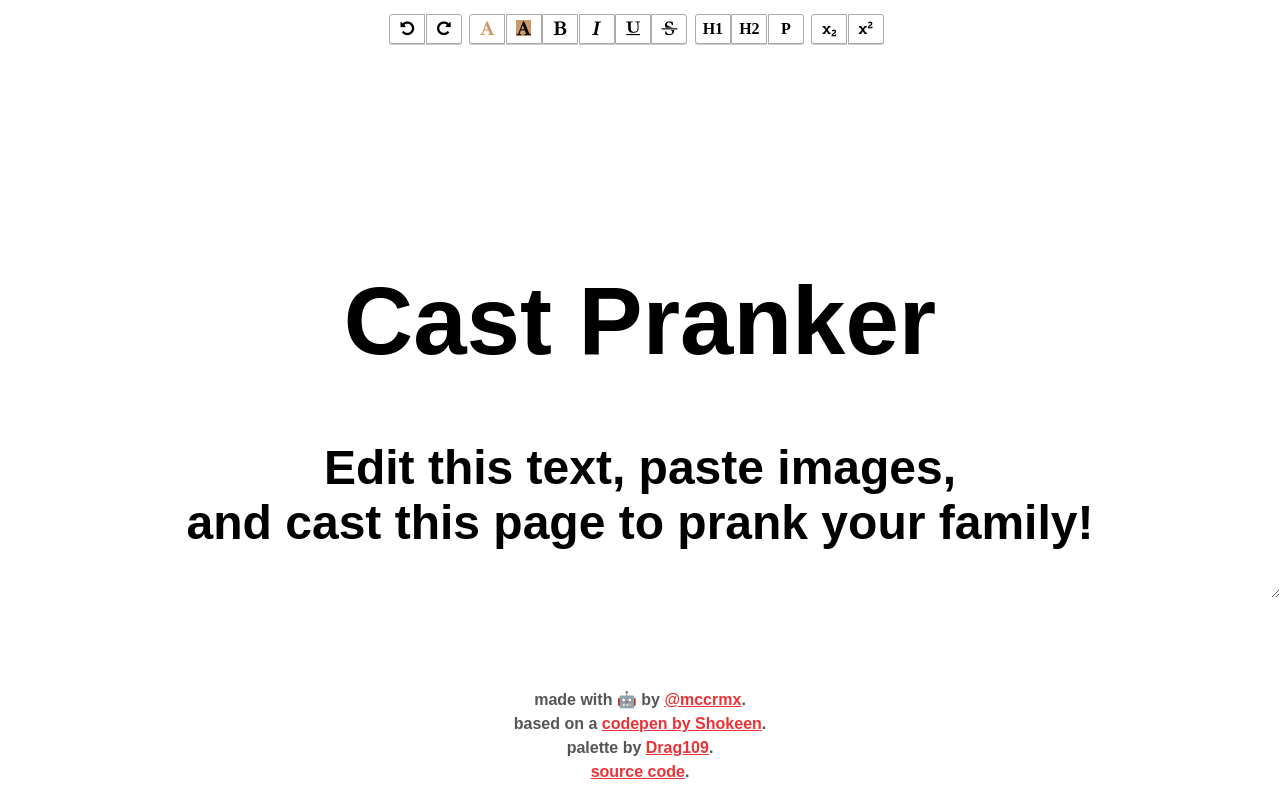
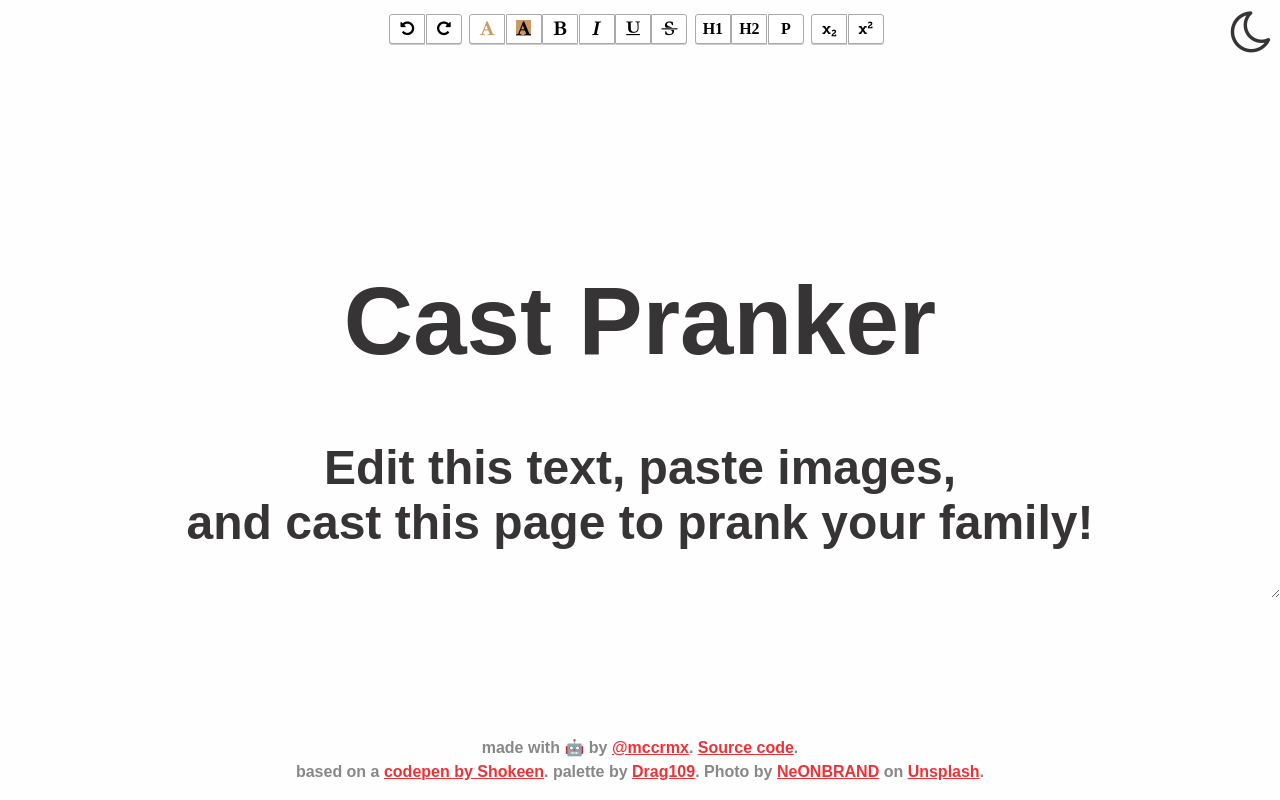
Before and after one commit to chr15m/castpranker.com, a website: page index.html in a window 1280 px wide. Both pictures are taken after a click on the link 407 px from the left and 29 px from the top of the page. Drawn offline with nearby package versions, Linux system fonts and the light colour scheme.

Commit message:
Implemented dark mode.

```diff
--- a/index.html
+++ b/index.html
@@ -7,6 +7,7 @@
     <meta name="mobile-web-app-capable" content="yes">
     <meta name="description"
           content="Cast Pranker is a simple web app to prank your family using chromecast.">
+    <link rel="icon" href="icon.png">
     <link rel="stylesheet" href="style.css">
     <link rel="stylesheet" href="https://netdna.bootstrapcdn.com/font-awesome/4.5.0/css/font-awesome.css">
     <script src="https://cdnjs.cloudflare.com/ajax/libs/jquery/2.1.3/jquery.min.js"></script>
@@ -16,9 +17,16 @@
       * [x] test images
       * [x] fix gigantic text bug
       * [x] add attribution / source link
-      * [ ] paste-image feedback spinner
-      * [ ] add dark mode
-      * [ ] deploy
+      * [x] deploy
+
+      * [x] on-click image selects it
+      * [x] add dark mode
+      * [ ] image search box
+
+      * [x] favicon
+      * [x] screenshots
+
+      * [ ] trying a prank
     -->
   </head>
   <body>
@@ -43,15 +51,24 @@
   <a href="#" data-command='subscript'><i class='fa fa-subscript'></i></a>
   <a href="#" data-command='superscript'><i class='fa fa-superscript'></i></a>
   </div>
+
+  <div id="theme-switch-wrapper" class="ui">
+    <input type="checkbox" id="checkbox" />
+    <label class="theme-switch" for="checkbox">
+      <i class='fa fa-moon-o'></i>
+    </label>
+  </div>
+
   <div id='editor' contenteditable>
     <h1>Cast Pranker</h1>
     <p>Edit this text, paste images,<br/>and cast this page to prank your family!</p>
   </div>
   <div id="attribution" class="ui">
-    made with 🤖 by <a href="https://twitter.com/mccrmx">@mccrmx</a>.<br/>
-    based on a <a href="https://codepen.io/Shokeen/pen/pgryyN">codepen by Shokeen</a>.<br/>
-    palette by <a href="https://lospec.com/palette-list/minimal-red-3">Drag109</a>.<br/>
-    <a href="https://github.com/chr15m/castpranker.com">source code</a>.
+    made with 🤖 by <a href="https://twitter.com/mccrmx">@mccrmx</a>.
+    <a href="https://github.com/chr15m/castpranker.com">Source code</a>.<br/>
+    based on a <a href="https://codepen.io/Shokeen/pen/pgryyN">codepen by Shokeen</a>.
+    palette by <a href="https://lospec.com/palette-list/minimal-red-3">Drag109</a>.
+    Photo by <a href="https://unsplash.com/@neonbrand">NeONBRAND</a> on <a href="https://unsplash.com/s/photos/prank">Unsplash</a>.
   </div>
   </body>
 </html>
--- a/main.js
+++ b/main.js
@@ -33,4 +33,33 @@ $(document).ready(function() {
     document.getSelection().removeAllRanges();
     document.getSelection().addRange(range);
   });
+
+  /*const toggleSwitch = document.querySelector('.theme-switch input[type="checkbox"]');
+
+  function switchTheme(e) {
+      if (e.target.checked) {
+          document.documentElement.setAttribute('data-theme', 'dark');
+      }
+      else {
+          document.documentElement.setAttribute('data-theme', 'light');
+      }
+  }
+
+  toggleSwitch.addEventListener('change', switchTheme, false);*/
+
+  console.log(localStorage.getItem('theme'));
+  let dark = (localStorage.getItem('theme') == "dark") ? true : false;
+
+  function updateThemeState() {
+    document.documentElement.setAttribute('data-theme', dark ? "dark" : "light");
+    $("#theme-switch-wrapper i").attr("class", "fa fa-" + (dark ? "sun-o" : "moon-o"));
+    localStorage.setItem('theme', dark ? "dark" : "light");
+  }
+
+  $("#theme-switch-wrapper i").click(function(ev) {
+    dark = !$("#theme-switch-wrapper input").is(':checked');
+    updateThemeState();
+  });
+
+  updateThemeState();
 });
--- a/style.css
+++ b/style.css
@@ -9,6 +9,12 @@ html, body {
   --hi: #ed3237;
 }
 
+[data-theme="dark"] {
+  --fg: #fefefe;
+  --bg: #373435;
+  --hi: #ed3237;
+}
+
 body {
   margin: 0 auto;
   font-weight: bold;
@@ -17,6 +23,8 @@ body {
   flex-direction: column;
   justify-content: center;
   align-items: center;
+  background-color: var(--bg);
+  color: var(--fg);
 }
 
 a {
@@ -57,12 +65,26 @@ body:hover .ui {
   text-align: center;
   position: fixed;
   bottom: 1em;
-  color: #555;
+  color: #888;
   line-height: 1.5em;
 }
 
 #attribution a {
   color: var(--hi);
+}
+
+#theme-switch-wrapper {
+  position: fixed;
+  top: 0.5em;
+  right: 0.5em;
+}
+
+#theme-switch-wrapper i {
+  font-size: 3em;
+}
+
+#theme-switch-wrapper input {
+  display: none;
 }
 
 .toolbar a,
```
